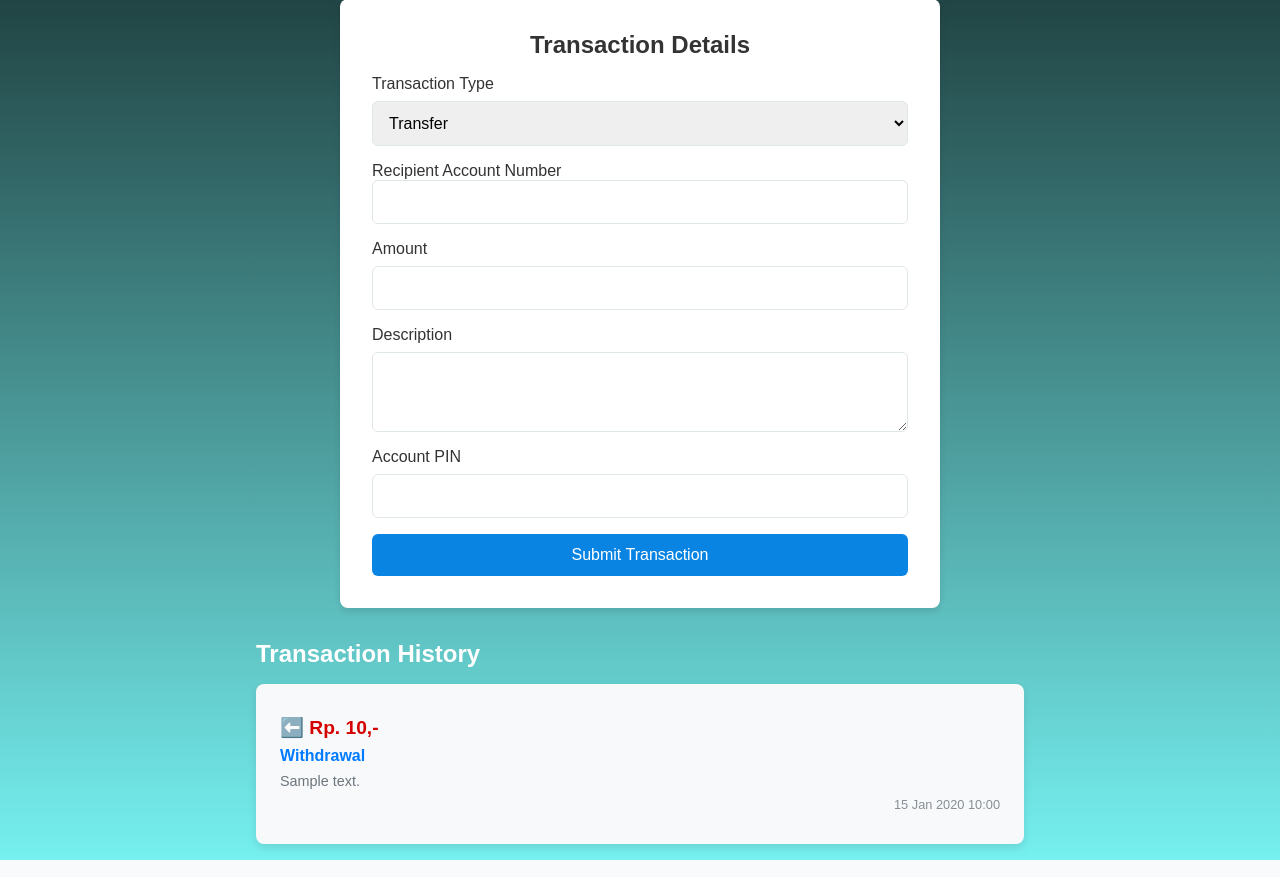
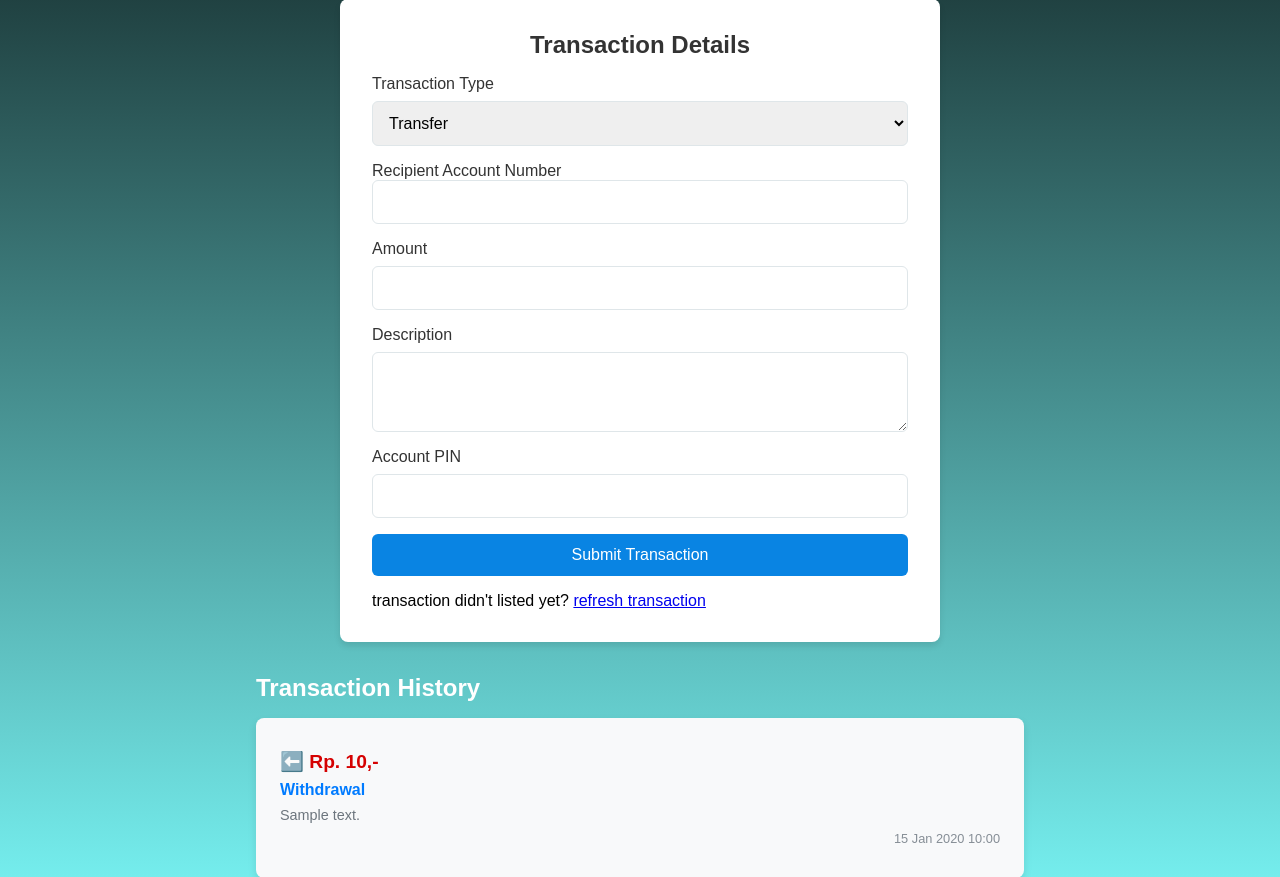
Before and after one commit to farroshayray/banking-app, a Flask app: template templates/transaction.html in a window 1280 px wide. Shown: the part 338-1215 px from the top of the page. Run offline with Flask 3, Linux system fonts and the light colour scheme; tables that the repository leaves empty hold one stand-in row (values such as "Sample post"); the template is opened without the code that fills it: values that come from a table or form of the project are taken from there, most other values are stand-ins (such as "Sample title", 1, 10 or a date in 2020).

Commit message:
next commit

```diff
--- a/app.py
+++ b/app.py
@@ -12,9 +12,6 @@ app = Flask(__name__)
 app.config.from_object(Config)
 db.init_app(app)
 jwt = JWTManager(app)
-
-database_url = os.getenv("DATABASE_URL")
-print(database_url)
 
 with app.app_context():
     db.create_all()
--- a/connectors/account/account_routes.py
+++ b/connectors/account/account_routes.py
@@ -96,7 +96,7 @@ def account_detail(account_id):
                 },
                 "message": "GET account data success"
             })
-        return render_template('account_detail.html', account=account)
+        return render_template('account_detail.html', account=account, logged_in_user=logged_in_user)
 
     elif request.method == 'POST':
         account_name = request.form.get('account_name')
--- a/connectors/transaction/transaction_routes.py
+++ b/connectors/transaction/transaction_routes.py
@@ -23,8 +23,10 @@ def transaction_detail(account_id, transaction_id):
     account = Account.query.filter_by(id=account_id).first()
     transaction = Transaction.query.filter_by(id=transaction_id).first()
     transfer_to = Account.query.filter_by(id=transaction.to_account_id).first()
+    transfer_from = Account.query.filter_by(id=transaction.from_account_id).first()
+    transfer_from_user = User.query.filter_by(id=transfer_from.user_id).first() if transfer_from else None
     transfer_to_user = User.query.filter_by(id=transfer_to.user_id).first() if transfer_to else None
-    return render_template('transaction_detail.html', user=user, account=account, transaction=transaction, transfer_to=transfer_to, transfer_to_user=transfer_to_user)
+    return render_template('transaction_detail.html', user=user, account=account, transaction=transaction, transfer_from_user=transfer_from_user, transfer_from=transfer_from, transfer_to=transfer_to, transfer_to_user=transfer_to_user)
 
 @transaction.route('/transaction_list/<int:account_id>', methods=['GET'])
 @jwt_required()
--- a/templates/account_detail.html
+++ b/templates/account_detail.html
@@ -152,7 +152,7 @@
       <li><a href="#">API</a></li>
       <li><a href="#">Contact</a></li>
       <li><a href="#">About</a></li>
-      {% if username %}
+      {% if logged_in_user.username %}
         <li><a href="{{url_for('auth.logout')}}">Logout</a></li>
       {% else %}
         <li><a href="{{url_for('auth.login')}}">Login</a></li>
--- a/templates/transaction.html
+++ b/templates/transaction.html
@@ -254,6 +254,7 @@
 
       <button type="submit" class="btn-submit">Submit Transaction</button>
     </form>
+    <p style="margin-top: 1rem;">transaction didn't listed yet? <a href="{{url_for('transaction.make_transaction', account_id=account.id)}}">refresh transaction</a></p>
   </div>
   <div class="transaction-list-container">
     <div>
--- a/templates/transaction_detail.html
+++ b/templates/transaction_detail.html
@@ -117,7 +117,7 @@
             <li><a href="#">API</a></li>
             <li><a href="#">Contact</a></li>
             <li><a href="#">About</a></li>
-            {% if username %}
+            {% if user.username %}
                 <li><a href="{{url_for('auth.logout')}}">Logout</a></li>
             {% else %}
                 <li><a href="{{url_for('auth.login')}}">Login</a></li>
@@ -134,6 +134,7 @@
             <p class="amount"><strong>Amount:</strong> {{transaction.amount | currency}}</p>
             <p class="type"><strong>Transaction Type:</strong> {{transaction.type}}</p>
             {% if transaction.type == 'transfer' %}
+                <p><strong>Transfer from:</strong>{{transfer_from_user.username}}, {{transfer_from.account_number}}</p>
                 <p><strong>Transfer to:</strong> {{transfer_to_user.username}}, {{transfer_to.account_number}}</p>
             {% endif %}
             <p><strong>Date:</strong> {{transaction.created_at}}</p>
```
